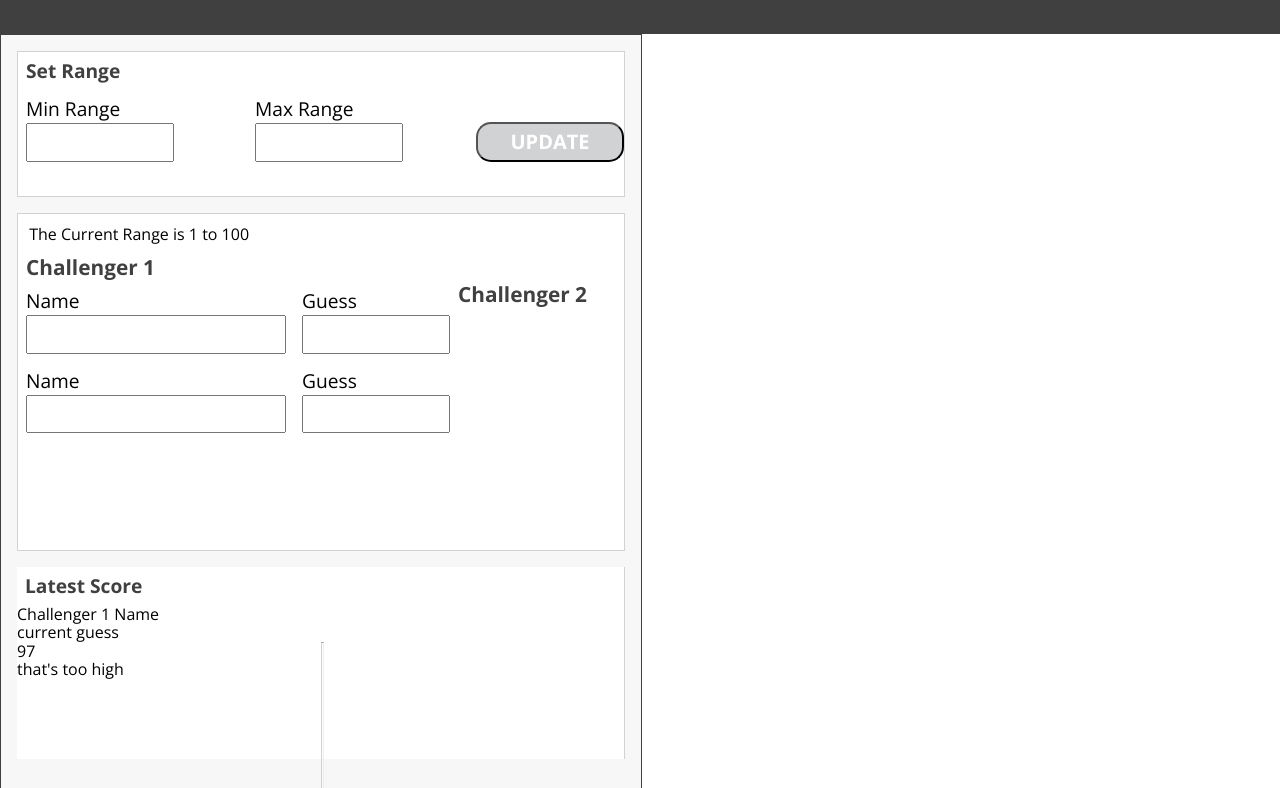
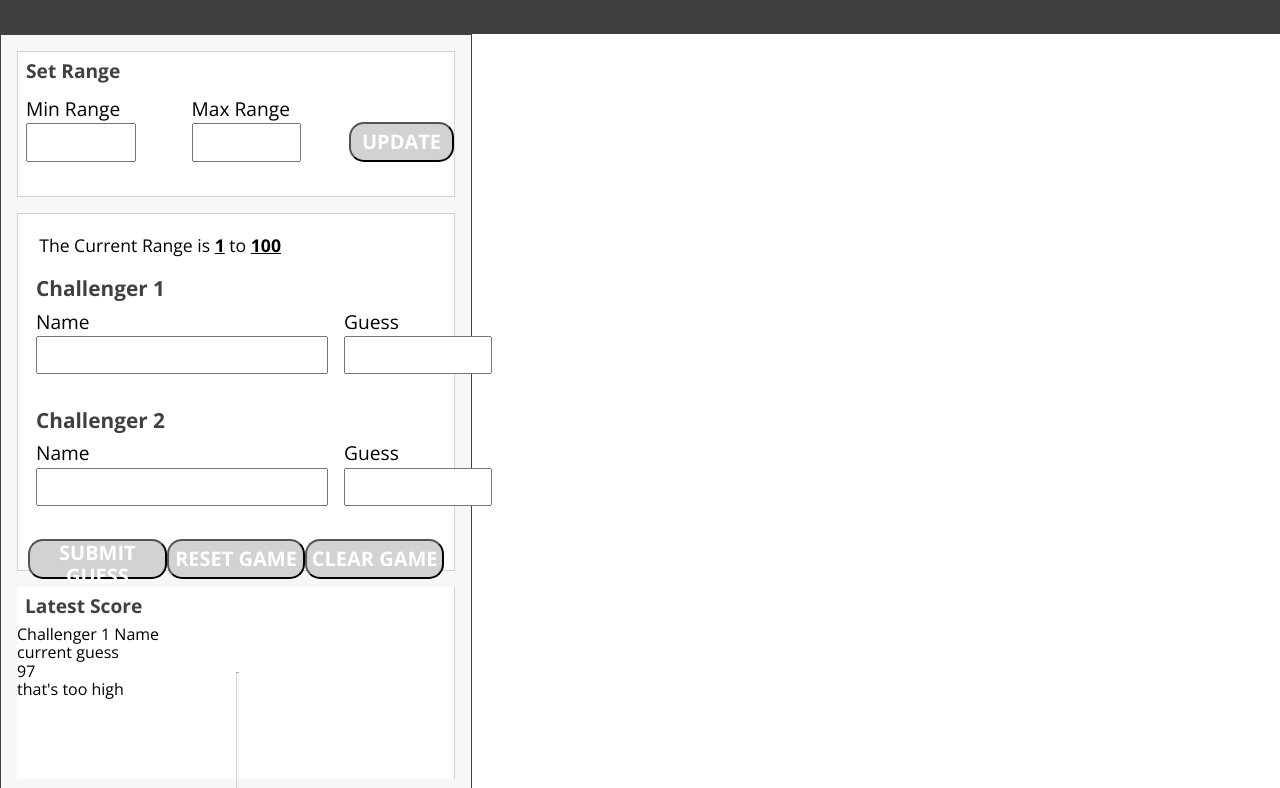
Before and after one commit to kobesparrow/number-guesser, a plain HTML site: page index.html in a window 1280 px wide. Shown: the part 78-866 px from the top of the page. Drawn offline with nearby package versions, Linux system fonts and the light colour scheme.

Commit message:
build float boxes for middle section

```diff
--- a/css/styles.css
+++ b/css/styles.css
@@ -6,6 +6,7 @@ body {
   font-family: 'Open Sans', sans-serif;
 }
 
+/* NAVBAR     */
 .navbar {
   height: 7rem;
   background-color: #404041;
@@ -27,6 +28,7 @@ body {
   color: #dfdfdf;
 }
 
+/*GENERAL STUFF*/
 .lines span {
   position: relative;
   display: inline-block;
@@ -54,8 +56,10 @@ body {
   display: flex;
 }
 
+/*COLUMN LEFT*/
+
 .column-left {
-  width: 50%;
+  width: 470px;
   background-color: #f7f7f7;
   height: 100vh;
   border: 1px solid #404041;
@@ -121,23 +125,52 @@ label {
   padding: .5rem;
 }
 
+/*MIDDLE THIRD*/
+
 .column-left__users {
   background-color: #fff;
   height: 21rem;
   margin: 1rem 1rem;
   border: 1px solid #d1d2d4;
+  padding: 10px;
+}
+
+p.column-left__range--currentrange-statement {
+  font-size: 1.1em;
+  margin-bottom: 20px;
+}
+
+span.range--display-numbers {
+  text-decoration: underline;
+  font-weight: bold;
+}
+
+div.challenger-one-guesses {
+  display: flex;
+  margin-bottom: 25px;
+}
+
+div.challenger-two-guesses {
+  display: flex;
+  margin-bottom: 25px;
+}
+
+div.middle-box--buttons {
+  display: flex;
+  align-items: flex-end;
 }
 
 .name-entry {
-  width: 15rem;
+  width: 17rem;
   padding: .5rem;
 }
 
 .value-input__guess {
   width: 8rem;
   padding: .5rem;
+}
 
-}
+/*BOTTOM THIRD*/
 
 .leftsection__scores {
   background-color: #fff;
--- a/index.html
+++ b/index.html
@@ -7,8 +7,10 @@
   <title>Number Guesser</title>
 </head>
 <body>
+
+  <!-- NAVBAR -->
   <nav class="navbar">
-    <h1 class="navbar__txt"><span class="navbar__thick-txt">Number</span>Guesser</h1>
+    <h1 class="navbar__txt"><span class="navbar__thick-txt">NUMBER</span>GUESSER</h1>
     <p class="navbar__ultimateedition"><span>ULTIMATE CHALLENGER EDITION</span></p>
   </nav>
 
@@ -33,9 +35,12 @@
 
       <!-- MIDDLE THIRD -->
       <article class="column-left__users">
-        <p class="column-left__range--currentrange-statement">The Current Range is <span class="displayLow">1</span> to <span>100</span> </p>
-        <p class="column-left__challengerheadertext"> Challenger 1 </p>
-        <form>
+
+        <p class="column-left__range--currentrange-statement">The Current Range is <span class="range--display-numbers">1</span> to <span class="range--display-numbers">100</span> </p>
+
+        <p class="column-left__challengerheadertext">Challenger 1</p>
+
+        <div class="challenger-one-guesses">
           <label for="name">
             <span class="column-left__input-header-text">Name</span>
             <input type="text" class="name-entry" id="name">
@@ -44,9 +49,11 @@
             <span class="column-left__input-header-text">Guess</span>
             <input type="text" class="value-input__guess" id="guess">
           </label>
-        </form>
+        </div>
+
         <p class="column-left__challengerheadertext"> Challenger 2 </p>
-        <form>
+
+        <div class="challenger-two-guesses">
           <label for="name">
             <span class="column-left__input-header-text">Name</span>
             <input type="text" class="name-entry" id="name">
@@ -55,7 +62,14 @@
             <span class="column-left__input-header-text">Guess</span>
             <input type="text" class="value-input__guess" id="guess">
           </label>
-        </form>
+        </div>
+
+        <div class="middle-box--buttons">
+          <button class="button-style">SUBMIT GUESS</button>
+          <button class="button-style">RESET GAME</button>
+          <button class="button-style">CLEAR GAME</button>
+        </div>
+
       </article>
 
       <!-- BOTTOM THIRD -->
```
